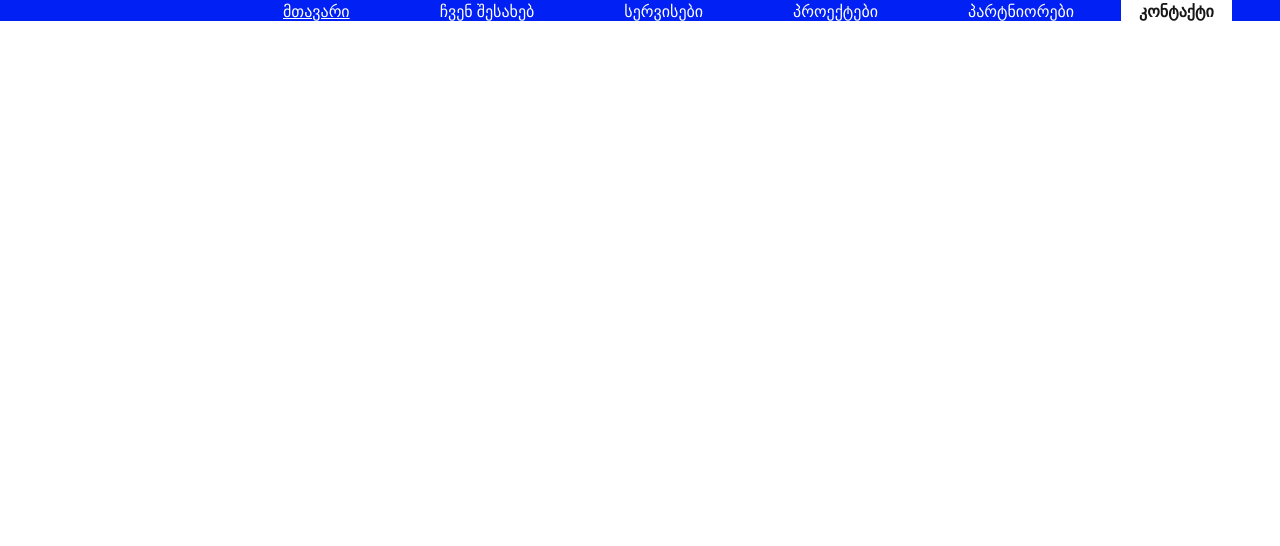
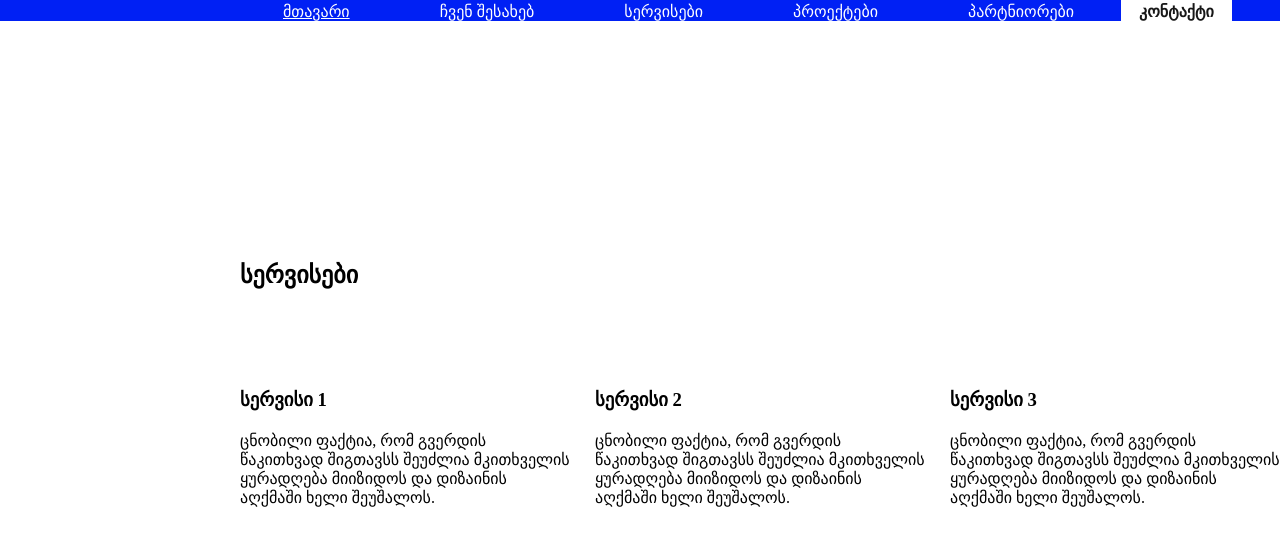
Before and after one commit to TamarKhutchua/Services, a plain HTML site: page index.html in a window 1280 px wide. Shown: the part 58-604 px from the top of the page. Drawn offline with Linux system fonts and the light colour scheme.

Commit message:
articles

```diff
--- a/assets/css/styles.css
+++ b/assets/css/styles.css
@@ -22,7 +22,7 @@ li {
   text-align: center;
 }
 header {
-  background-color: #0020f4;
+  background-color: #0020f4; /*ეს მინდა იყოს უფრო ფართე სიმაღლეში და რა უნდა გავუწერო?*/
   display: inline-block;
   max-width: 1920px;
   width: 100%;
@@ -44,3 +44,16 @@ header {
   font-style: normal;
   font-display: swap;
 }
+.title-text {
+  padding-top: 240px;
+  padding-bottom: 100px;
+  padding-left: 240px;
+}
+.articles-wrapper {
+  display: flex;
+  gap: 25px;
+  padding-left: 240px;
+}
+.article p {
+  padding-top: 20px;
+}
--- a/index.html
+++ b/index.html
@@ -23,7 +23,32 @@
         </ul>
       </nav>
     </header>
-    <section></section>
+    <section>
+      <h2 class="title-text">სერვისები</h2>
+      <div class="articles-wrapper">
+        <article class="article">
+          <h3>სერვისი 1</h3>
+          <p>
+            ცნობილი ფაქტია, რომ გვერდის წაკითხვად შიგთავსს შეუძლია მკითხველის
+            ყურადღება მიიზიდოს და დიზაინის აღქმაში ხელი შეუშალოს.
+          </p>
+        </article>
+        <article class="article">
+          <h3>სერვისი 2</h3>
+          <p>
+            ცნობილი ფაქტია, რომ გვერდის წაკითხვად შიგთავსს შეუძლია მკითხველის
+            ყურადღება მიიზიდოს და დიზაინის აღქმაში ხელი შეუშალოს.
+          </p>
+        </article>
+        <article class="article">
+          <h3>სერვისი 3</h3>
+          <p>
+            ცნობილი ფაქტია, რომ გვერდის წაკითხვად შიგთავსს შეუძლია მკითხველის
+            ყურადღება მიიზიდოს და დიზაინის აღქმაში ხელი შეუშალოს.
+          </p>
+        </article>
+      </div>
+    </section>
     <footer></footer>
   </body>
 </html>
```
